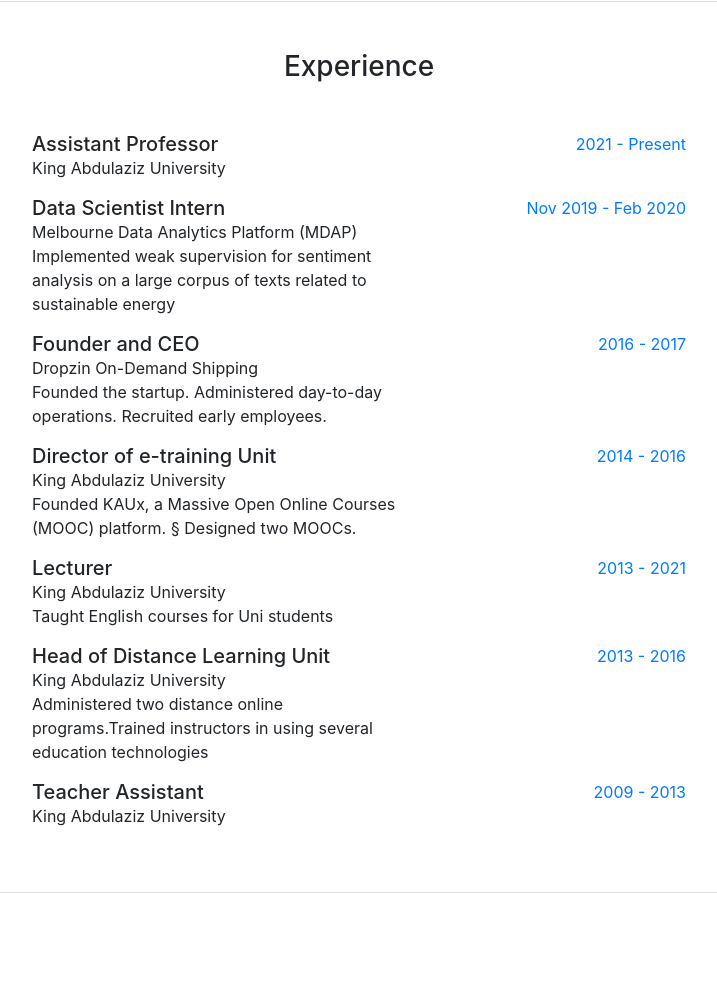
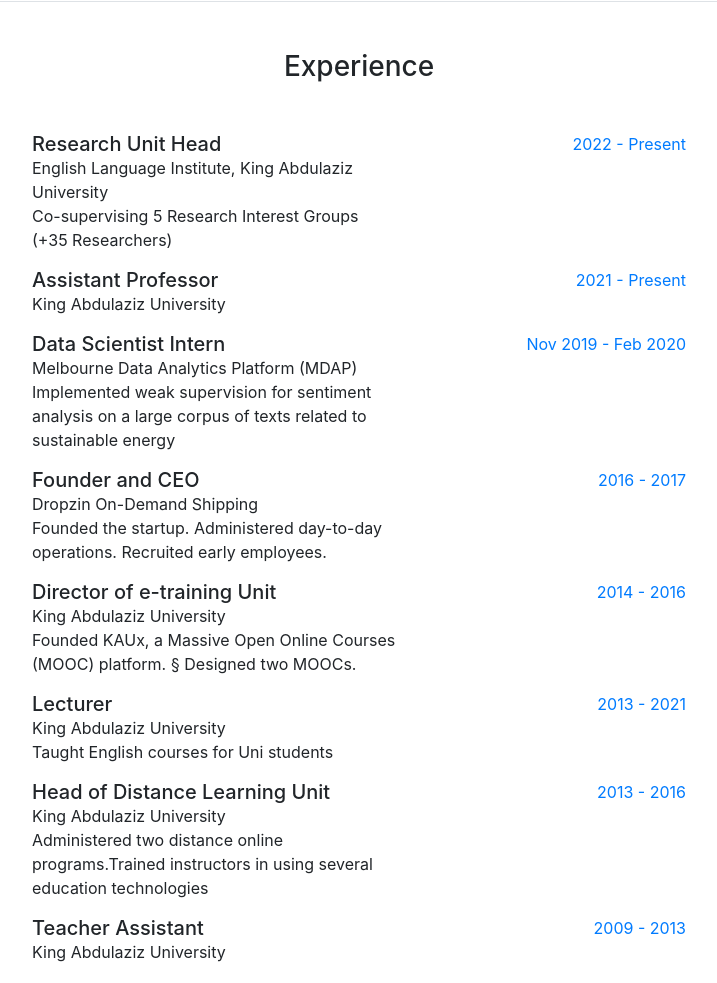
Before and after one commit to Eaalghamdi/Eaalghamdi.github.io, a website with bundled scripts: page index.html in a window 1280 px wide. Shown: the part 2380-3363 px from the top of the page, without its empty margins (303-1020 px from the left). Built offline with nearby package versions, Linux system fonts and the light colour scheme; a web font is replaced by a local one.

Commit message:
Update index.html

```diff
--- a/index.html
+++ b/index.html
@@ -327,6 +327,17 @@
 
           <div class="resume-item d-flex flex-column flex-md-row">
             <div class="resume-content mr-auto">
+              <h5 class="mb-0">Research Unit Head</h5>
+              <div class="">English Language Institute, King Abdulaziz University</div>
+              <p> Co-supervising 5 Research Interest Groups (+35 Researchers) </p>
+            </div>
+            <div class="resume-date text-md-right">
+              <span class="text-primary">2022 - Present</span>
+            </div>
+          </div>
+
+          <div class="resume-item d-flex flex-column flex-md-row">
+            <div class="resume-content mr-auto">
               <h5 class="mb-0">Assistant Professor</h5>
               <div class="">King Abdulaziz University</div>
               <p></p>
@@ -468,7 +479,7 @@
                 </li>
                 <li class="mb-3">
 
-                    <b> Alghamdi, E. A. </b>(2018). Effects of Using Multimodal Glosses in Video Games to Enhance Incidental
+                  <b> Alghamdi, E. A. </b>(2018). Effects of Using Multimodal Glosses in Video Games to Enhance Incidental
                     Vocabulary Learning and Retention. Handbook of Research on Integrating Technology into
                     Contemporary Language Learning and Teaching Chapter: 21
 
@@ -481,6 +492,9 @@
               <ui>
                 <li class="mb-2">
                   <b> Alghamdi, E. A. </b> (In review). What makes video difficult for language learners?
+                </li>
+                <li class="mb-2">
+                  <b> Alghamdi, E. A. </b> (In review). Book review: Computational psychometrics: new methodologies for a new generation of digital learning and assessment. Language Testing.
                 </li>
                 <li class="mb-2">
                   <b> Alghamdi, E. A. </b>, Gruba, P., & Velloso, E. (In press). The relative contribution of verbal complexity to second language video lectures difficulty assessment. <i> The Modern Language Journal</i>
```
